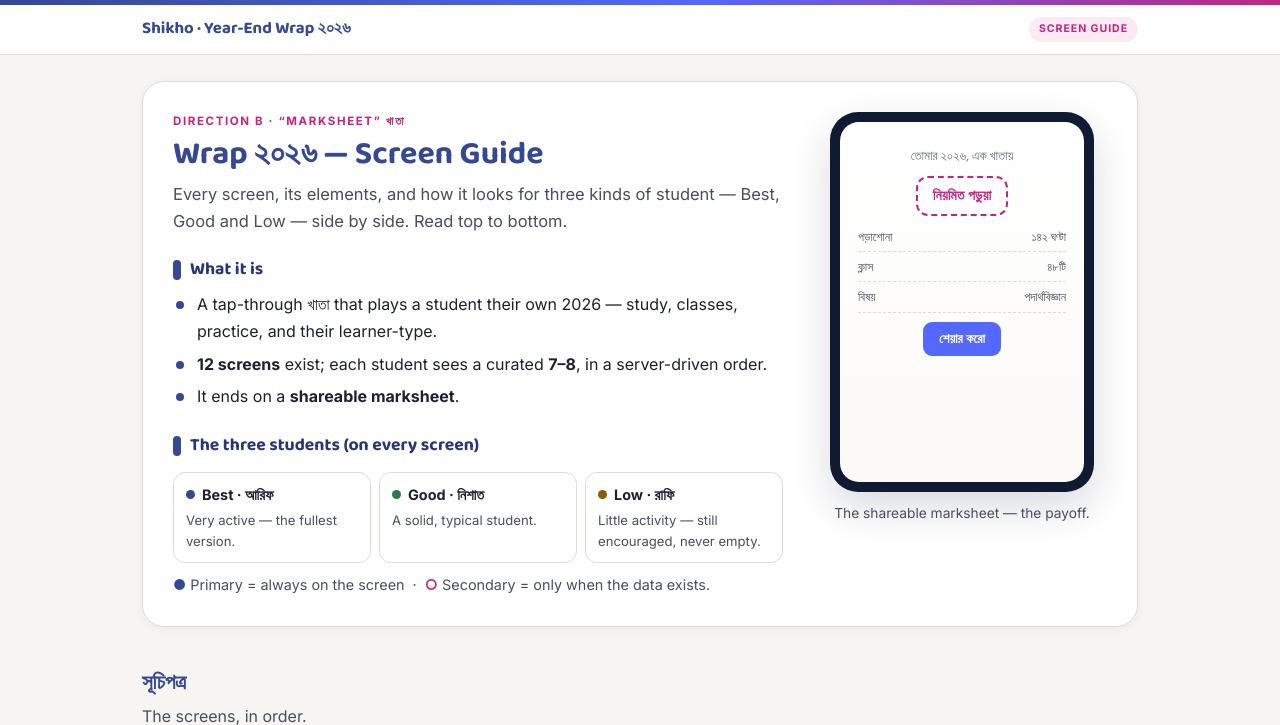
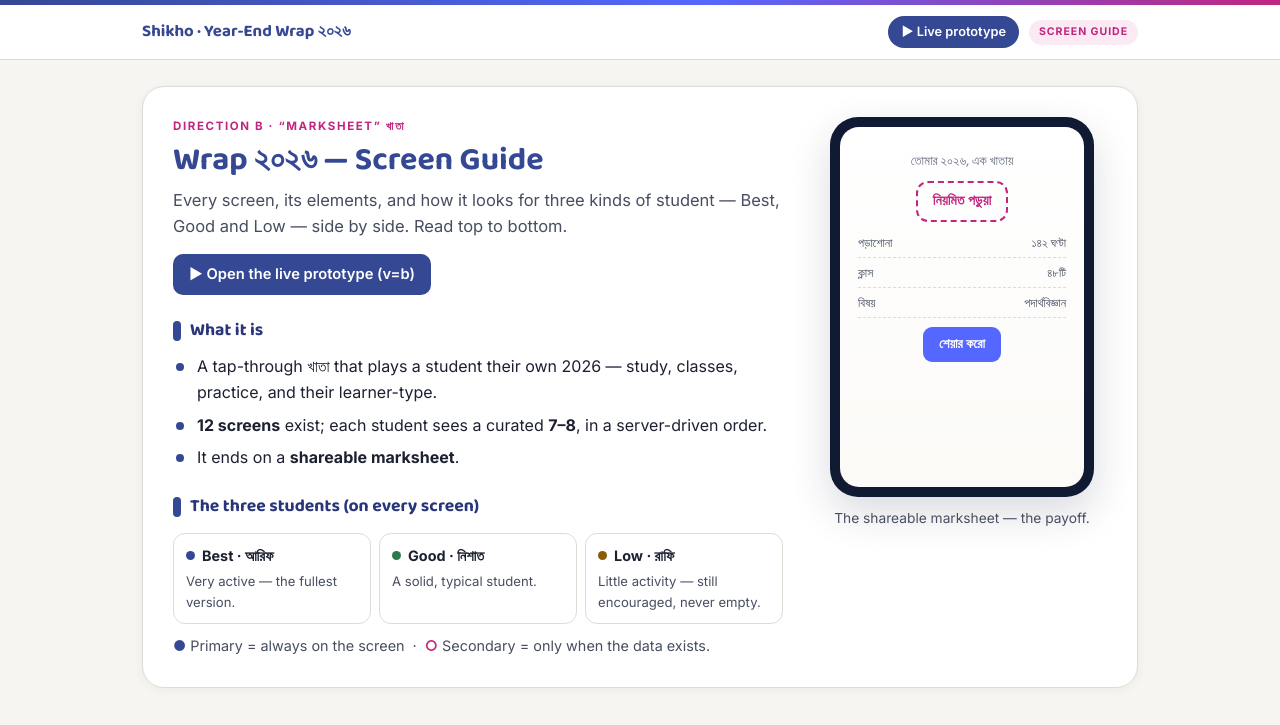
Before and after one commit to nusratmim-cell/Wrap_Design_Brief, a plain HTML site: page index.html in a window 1280 px wide. Shown: the top 725 px of the page. Drawn offline with Linux system fonts and the light colour scheme.

Commit message:
Remove illustrative-sample line; clarify banner eligibility note; add live prototype link (header + intro)

```diff
--- a/index.html
+++ b/index.html
@@ -24,6 +24,10 @@ a{color:var(--navy);text-decoration:none}
 .topbar .in{max-width:1040px;margin:0 auto;padding:11px 22px;display:flex;align-items:center;justify-content:space-between;gap:12px}
 .topbar .bk{font-family:var(--disp);font-weight:700;color:var(--navy);font-size:1.05rem}
 .topbar .tag{font-size:.66rem;font-weight:700;letter-spacing:.09em;text-transform:uppercase;color:var(--ring);background:var(--ring-s);padding:4px 10px;border-radius:999px}
+.topbar .right{display:flex;align-items:center;gap:10px}
+.topbar .proto{font-size:.8rem;font-weight:600;color:#fff;background:var(--navy);padding:6px 13px;border-radius:999px;white-space:nowrap}
+.protobtn{display:inline-flex;align-items:center;gap:8px;margin-top:14px;background:var(--navy);color:#fff;font-weight:600;font-size:.92rem;padding:9px 16px;border-radius:10px}
+.protobtn:hover{background:var(--navy2)}
 
 .wrap{max-width:1040px;margin:0 auto;padding:26px 22px 60px}
 
@@ -126,7 +130,7 @@ a{color:var(--navy);text-decoration:none}
 </head>
 <body>
 <div class="accentbar"></div>
-<div class="topbar"><div class="in"><span class="bk">Shikho · Year-End Wrap ২০২৬</span><span class="tag">Screen Guide</span></div></div>
+<div class="topbar"><div class="in"><span class="bk">Shikho · Year-End Wrap ২০২৬</span><span class="right"><a class="proto" href="https://shikho-year-end-wrap.vercel.app/?v=b" target="_blank" rel="noopener">▶ Live prototype</a><span class="tag">Screen Guide</span></span></div></div>
 
 <div class="wrap">
 
@@ -136,6 +140,7 @@ a{color:var(--navy);text-decoration:none}
       <div class="kick">Direction B · “Marksheet” খাতা</div>
       <h1>Wrap ২০২৬ — Screen Guide</h1>
       <p class="sub">Every screen, its elements, and how it looks for three kinds of student — Best, Good and Low — side by side. Read top to bottom.</p>
+      <a class="protobtn" href="https://shikho-year-end-wrap.vercel.app/?v=b" target="_blank" rel="noopener">▶ Open the live prototype (v=b)</a>
 
       <h2><span class="b"></span>What it is</h2>
       <ul>
@@ -192,7 +197,7 @@ a{color:var(--navy);text-decoration:none}
     <p class="sdesc">The home-screen banner that starts the Wrap. <b>The same for everyone</b> — no Best/Good/Low here; it just has to be inviting enough to tap.</p>
     <div class="shows"><div><span class="pr">● Primary</span> — identity + one button + one-time “new” cue</div><div><span class="sc">○ Secondary</span> — the name (never a number)</div></div>
     <div style="max-width:300px;margin:16px auto 0"><div class="phone"><div class="scr"><div class="banner"><div class="be">✨ নতুন · Wrap ২০২৬</div><div class="bt">নিশাত, তোমার ২০২৬-এর খাতা তৈরি!</div></div><div class="cta">আমার খাতা দেখি →</div></div></div></div>
-    <div class="note">Not a paid student → no banner at all. Not generated yet → tapping opens a <span class="bn">“শীঘ্রই আসছে”</span> sheet.</div>
+    <div class="note"><b>Two cases to handle here:</b><br>• If the student <b>hasn’t paid</b>, don’t show the banner at all — they aren’t eligible for the Wrap.<br>• If they’ve paid but their Wrap <b>isn’t ready yet</b>, still show the banner — but tapping it opens a small <span class="bn">“শীঘ্রই আসছে”</span> (coming soon) sheet instead of the Wrap.</div>
   </section>
 
   <!-- 01 -->
@@ -370,7 +375,6 @@ a{color:var(--navy);text-decoration:none}
       <li><span class="n">7</span><div><b>Bangla-first, motion-safe</b><p>Renders in Bangla with Bengali numerals even in an English app; works fully with motion off.</p></div></li>
       <li><span class="n">8</span><div><b>Everyone finishes proud</b><p>Best, Good or quiet — lead with effort, never shame a number.</p></div></li>
     </ol>
-    <div class="note">Sample names and numbers (<span class="bn">আরিফ · নিশাত · রাফি</span>…) are illustrative — every real value comes from the student’s own data.</div>
   </section>
 
 </div>
```
